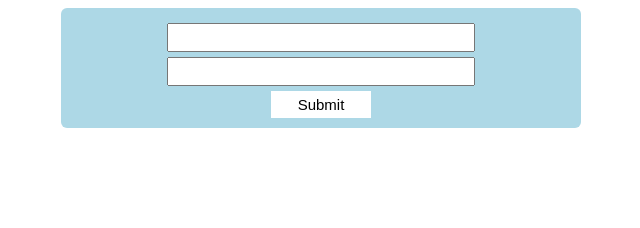
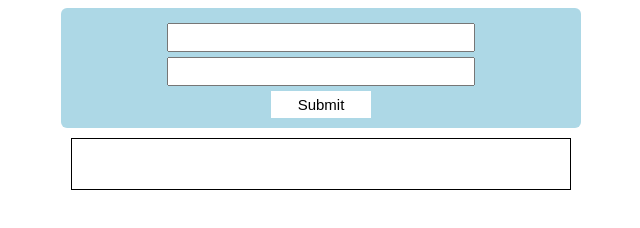
Before and after one commit to tonyr729/BYOB, a website: page public/index.html in a window 1280 px wide. Shown: the whole page, without its empty margins (319-959 px from the left). Drawn offline with Linux system fonts and the light colour scheme.

Commit message:
Add style to container

```diff
--- a/public/styles.css
+++ b/public/styles.css
@@ -23,3 +23,9 @@ button {
   font-size: 15px;
   padding: 5px;
 }
+
+.token-container {
+  border: 1px solid;
+  margin: 20px 0;
+  height: 50px;
+}
```
